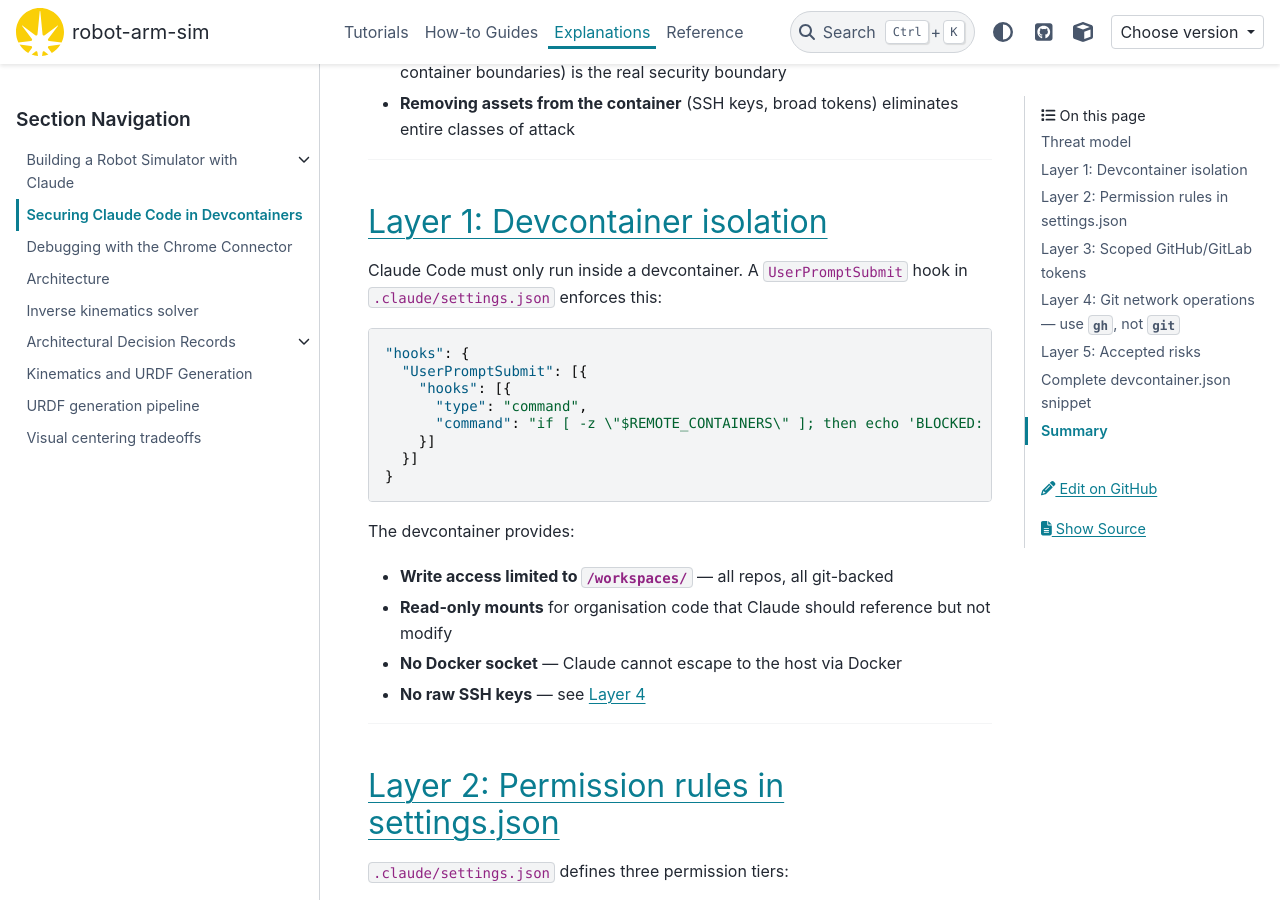
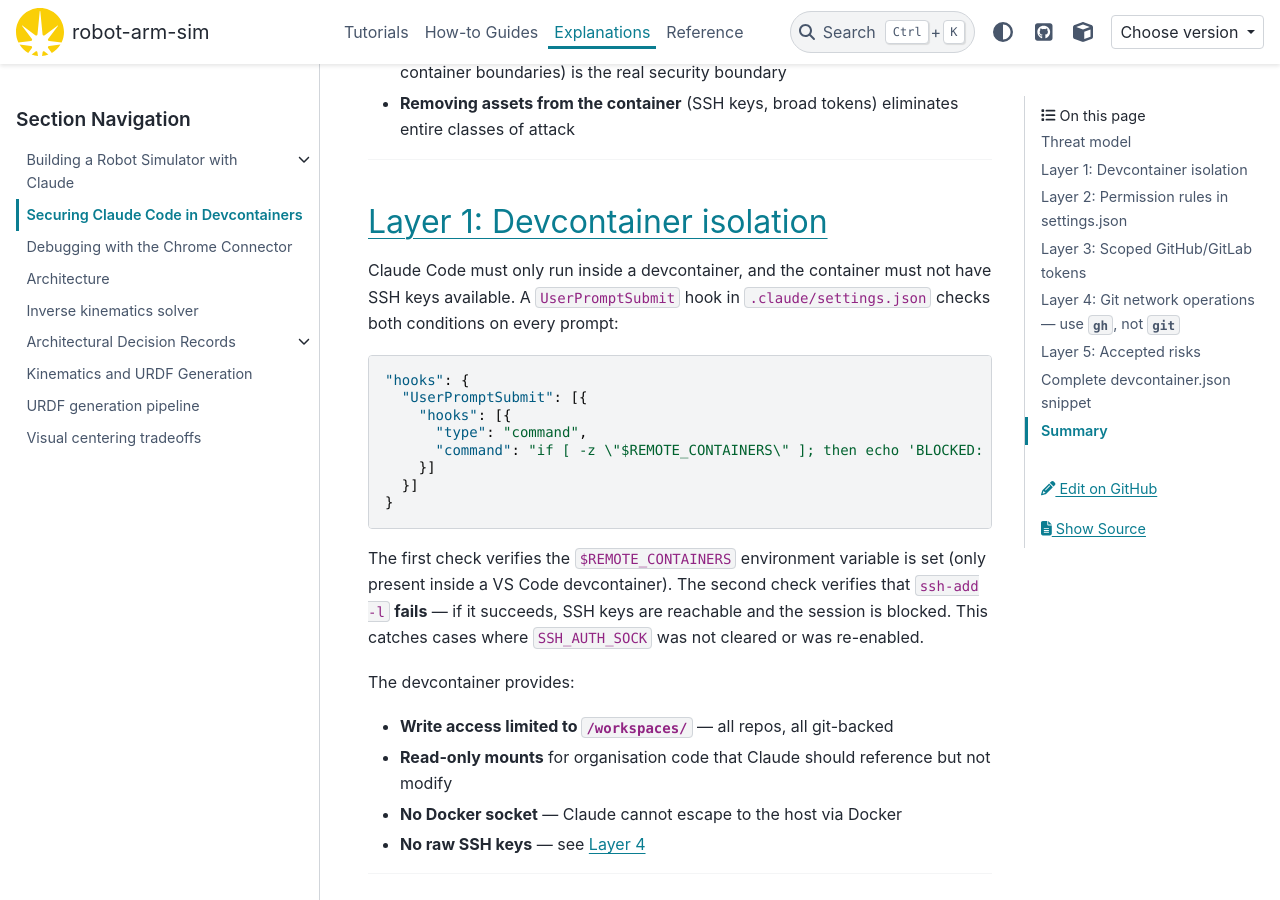
Before and after one commit to gilesknap/robot-arm-sim, a Sphinx documentation site: the page built from docs/explanations/claude-safety.md, in a window 1280 px wide and 900 px high, scrolled down 1665 px. Built offline with Sphinx 7.4.7 and the PyData theme 0.15.4, drawn with Linux system fonts in a browser that asks for light colours; pages that are not in the unit, such as notebooks, are missing from menus; the version number could not be read and is left out.

Commit message:
docs: document UserPromptSubmit hook SSH agent check
  The startup hook now verifies two conditions on every prompt:
  1. Running inside a devcontainer (REMOTE_CONTAINERS env var)
  2. SSH agent is not available (ssh-add -l must fail)

````diff
--- a/docs/explanations/claude-safety.md
+++ b/docs/explanations/claude-safety.md
@@ -46,19 +46,26 @@
 
 ## Layer 1: Devcontainer isolation
 
-Claude Code must only run inside a devcontainer. A `UserPromptSubmit` hook
-in `.claude/settings.json` enforces this:
+Claude Code must only run inside a devcontainer, and the container must not
+have SSH keys available. A `UserPromptSubmit` hook in `.claude/settings.json`
+checks both conditions on every prompt:
 
 ```json
 "hooks": {
   "UserPromptSubmit": [{
     "hooks": [{
       "type": "command",
-      "command": "if [ -z \"$REMOTE_CONTAINERS\" ]; then echo 'BLOCKED: ...'; exit 2; fi"
+      "command": "if [ -z \"$REMOTE_CONTAINERS\" ]; then echo 'BLOCKED: ...'; exit 2; fi; if ssh-add -l 2>/dev/null; then echo 'BLOCKED: SSH agent is available...'; exit 2; fi"
     }]
   }]
 }
 ```
+
+The first check verifies the `$REMOTE_CONTAINERS` environment variable is
+set (only present inside a VS Code devcontainer). The second check verifies
+that `ssh-add -l` **fails** — if it succeeds, SSH keys are reachable and the
+session is blocked. This catches cases where `SSH_AUTH_SOCK` was not cleared
+or was re-enabled.
 
 The devcontainer provides:
 
````
Also changed, not shown: 1 other file.
